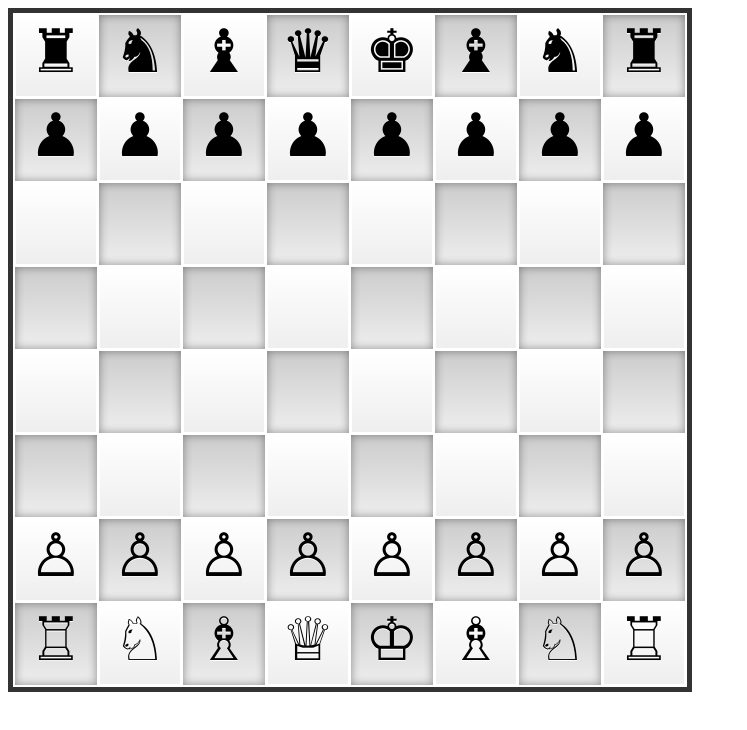
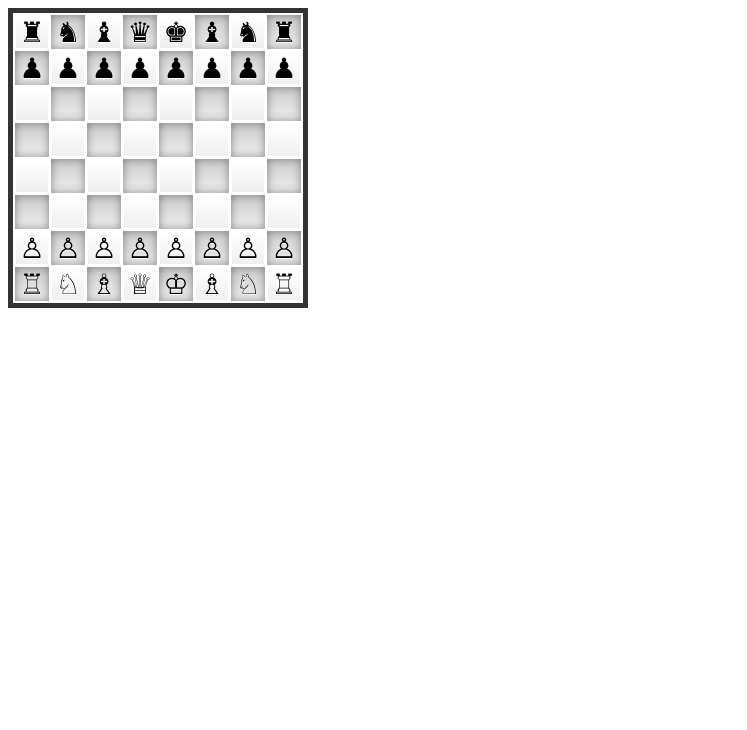
Before and after one commit to indeecjo/ChessApp, a plain HTML site: page index.html in a window 1280 px wide. Shown: the whole page, without its empty margins (0-747 px from the left). Drawn offline with nearby package versions, Linux system fonts and the light colour scheme.

Commit message:
Orientation

```diff
--- a/css/board.css
+++ b/css/board.css
@@ -60,9 +60,8 @@ div#promoteDialog{
 
 
 /* -----------Smartphone View----------- */
-@media only screen and (max-width : 480px)   {
+@media screen and (orientation:portrait) {
 
-   /* All your smartphone rules go inside here */
 .chess_board .cell {
 	height:35px;
 	width:35px;
@@ -76,6 +75,22 @@ div#promoteDialog{
 
 }
 
+@media screen and (orientation:landscape) {
+
+   /* All your smartphone rules go inside here */
+.chess_board .cell {
+	height:32px;
+	width:32px;
+	font-size:28px;
+}
+
+.chess_board td {
+	height:32px;
+	width:32px;
+}
+
+}
+
 /* -----------Tablet View----------- */
 @media only screen and (max-width : 650px) and (min-width : 481px)   {
 
```
